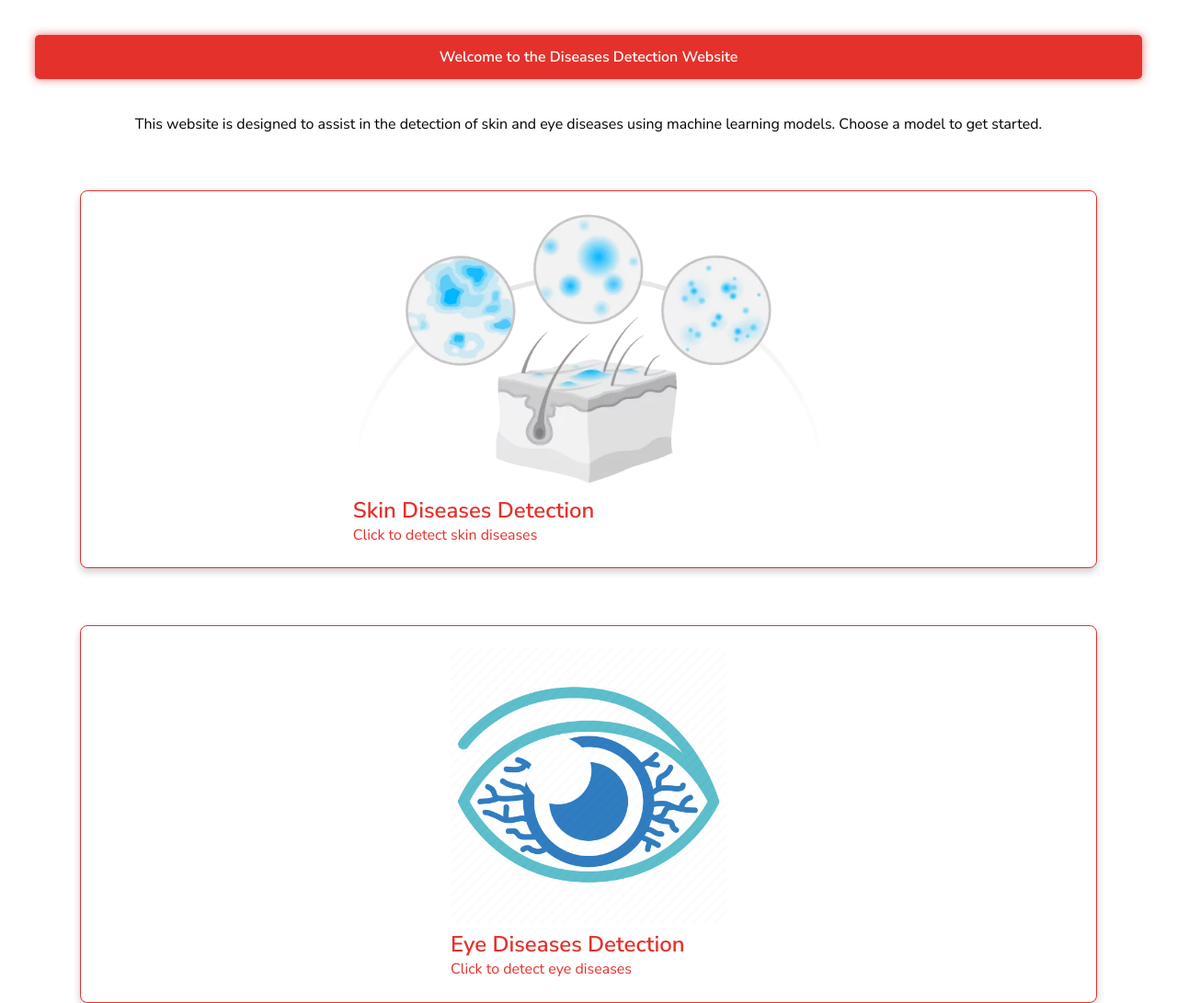
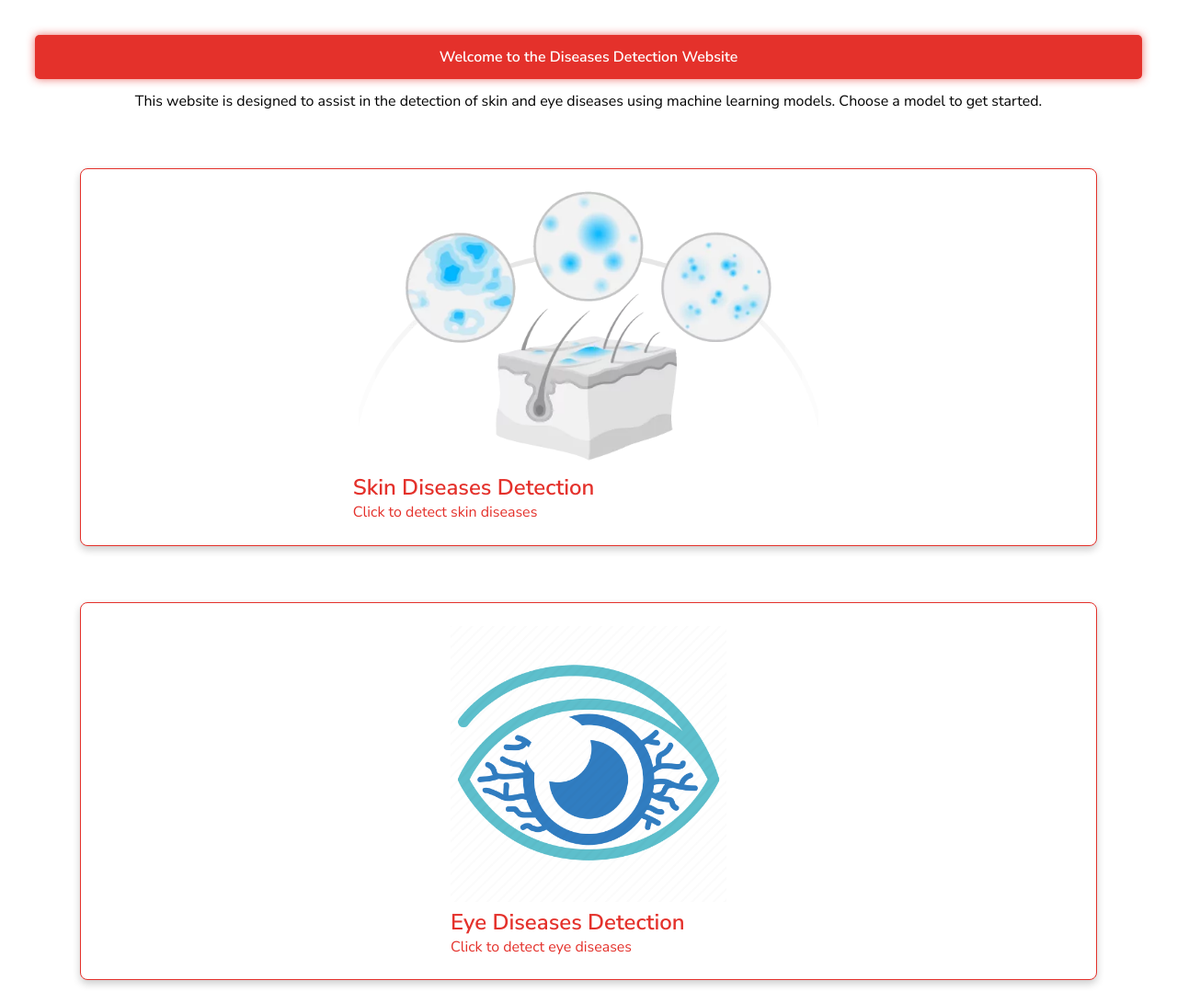
Before and after one commit to mujammil-shaikh/Diseases_Detection_Website, a website: page public/index.html in a window 1280 px wide. Shown: the top 1091 px of the page at 92% size. Drawn offline with Linux system fonts and the light colour scheme.

Commit message:
Update main_style.css

```diff
--- a/public/main_style.css
+++ b/public/main_style.css
@@ -128,7 +128,7 @@ img {
 }
 #p{
   text-align: center;
-  margin-top: 8%;
+  margin-top: 6%;
 }
 
 li {
```
